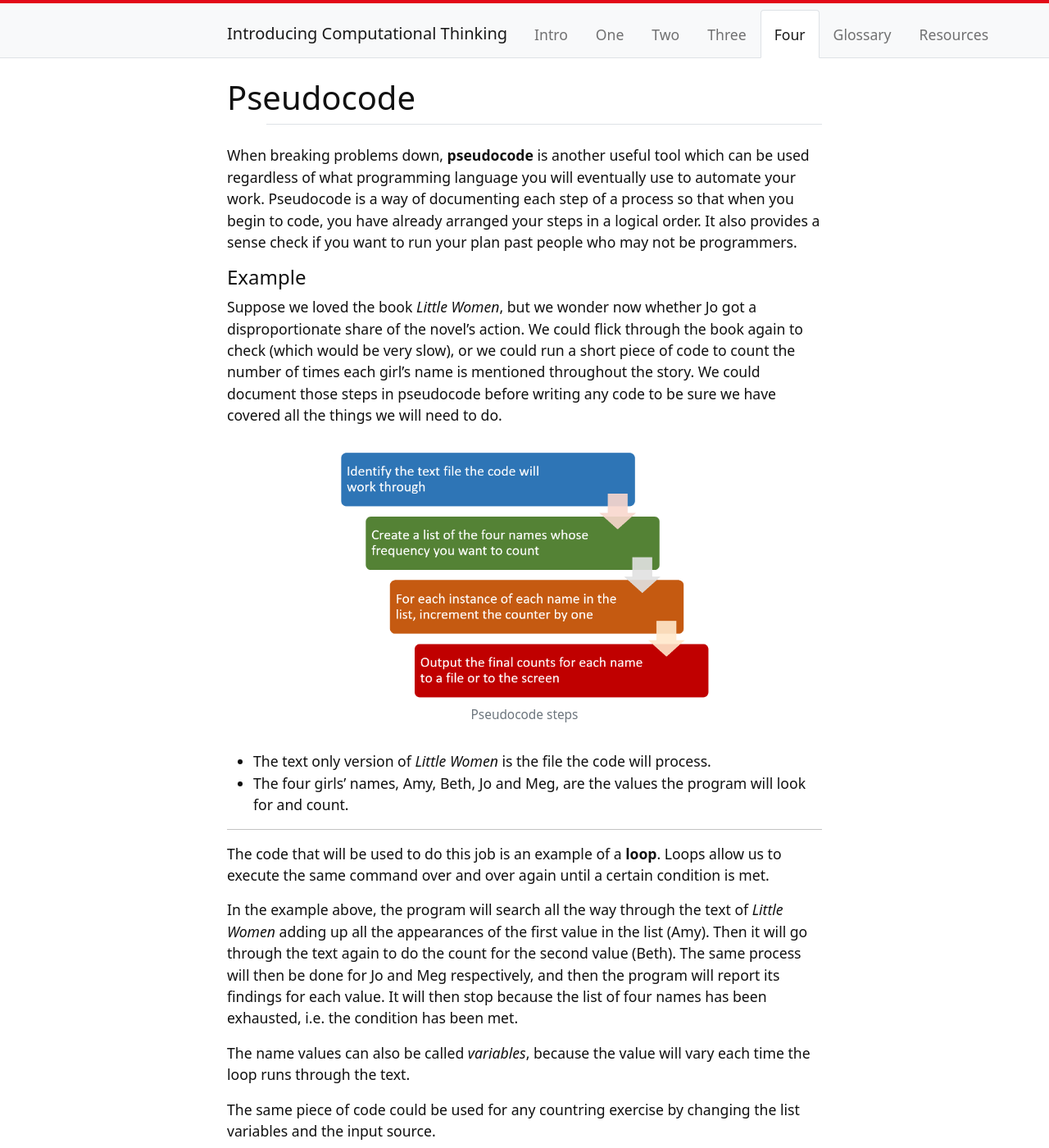
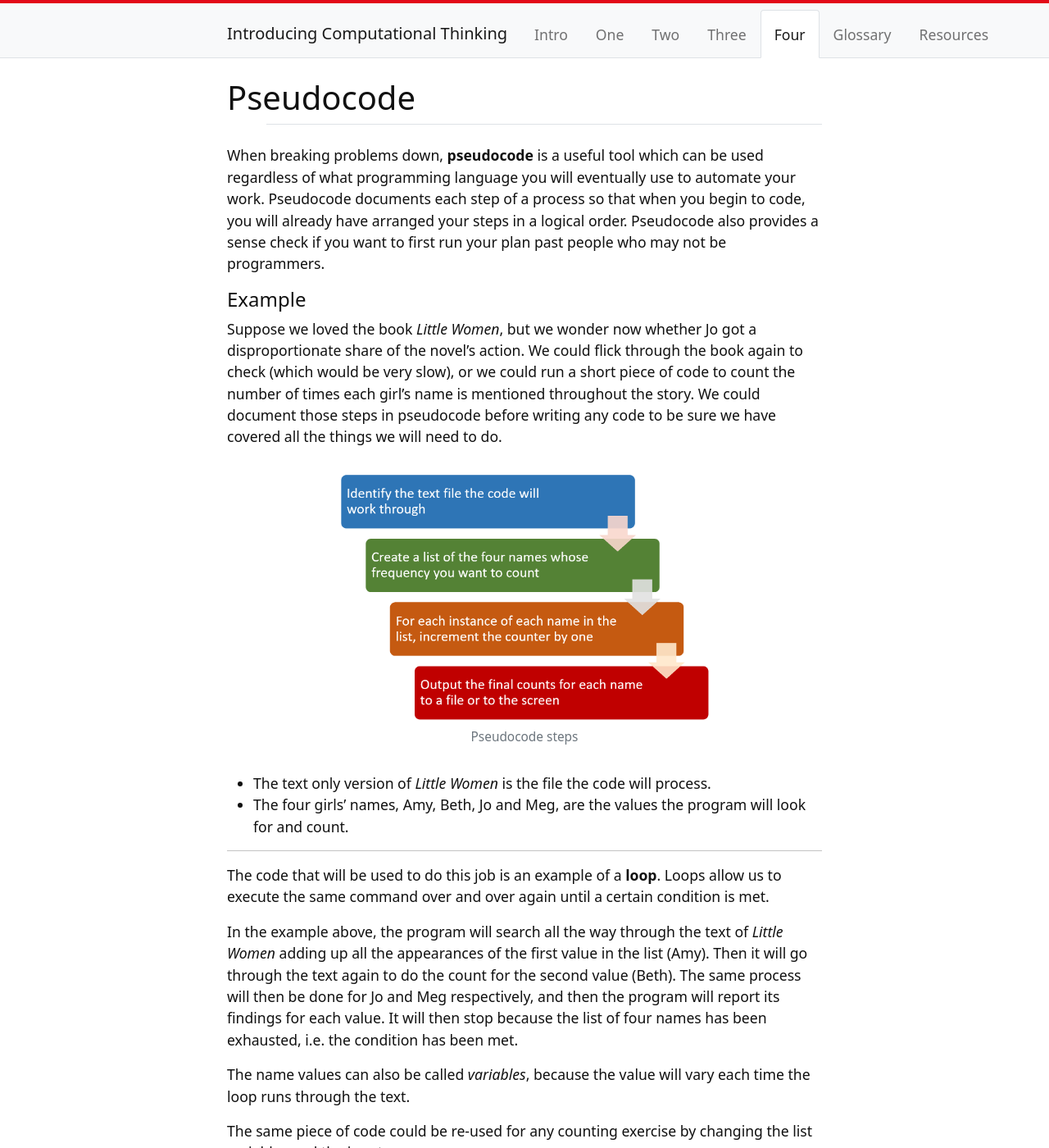
Before and after one commit to weaverbel/intro-computational-thinking, a Jekyll site: the page built from content/4-lesson.md, in a window 1280 px wide and 1400 px high. Shown: the whole window at 82% size. Built offline with Jekyll 4.4.1, drawn with Linux system fonts in a browser that asks for light colours; some of the changed text lies outside the part shown.

Commit message:
Update 4-lesson.md
fix typo and simplify language

```diff
--- a/content/4-lesson.md
+++ b/content/4-lesson.md
@@ -3,7 +3,7 @@ title: Pseudocode
 nav: Four
 ---
 
-When breaking problems down, **pseudocode** is another useful tool which can be used regardless of what programming language you will eventually use to automate your work. Pseudocode is a way of documenting each step of a process so that when you begin to code, you have already arranged your steps in a logical order. It also provides a sense check if you want to run your plan past people who may not be programmers.
+When breaking problems down, **pseudocode** is a useful tool which can be used regardless of what programming language you will eventually use to automate your work. Pseudocode documents each step of a process so that when you begin to code, you will already have arranged your steps in a logical order. Pseudocode also provides a sense check if you want to first run your plan past people who may not be programmers.
 
 #### Example
 
@@ -22,7 +22,7 @@ In the example above, the program will search all the way through the text of *L
 
 The name values can also be called *variables*, because the value will vary each time the loop runs through the text.
 
-The same piece of code could be used for any countring exercise by changing the list variables and the input source.
+The same piece of code could be re-used for any counting exercise by changing the list variables and the input source.
 
 {% include figure.html img="loop-diagram.png" alt="How loops work" caption="Loops in programming" width="65%" %}
 
@@ -38,4 +38,4 @@ Links to sites that teach coding and other resources on computational thinking a
 
 ### Practice
 
-Imagine you are designing a process to validate an email address. Create some pseudocode to illustrate the steps.
+You know the population of a city. You also know the birth rate and death rate of the city's inhabitants. You have a population target in mind. Imagine you are designing a process to plot how soon you should be able to reach the population target. Create some pseudocode to illustrate the steps.
```
